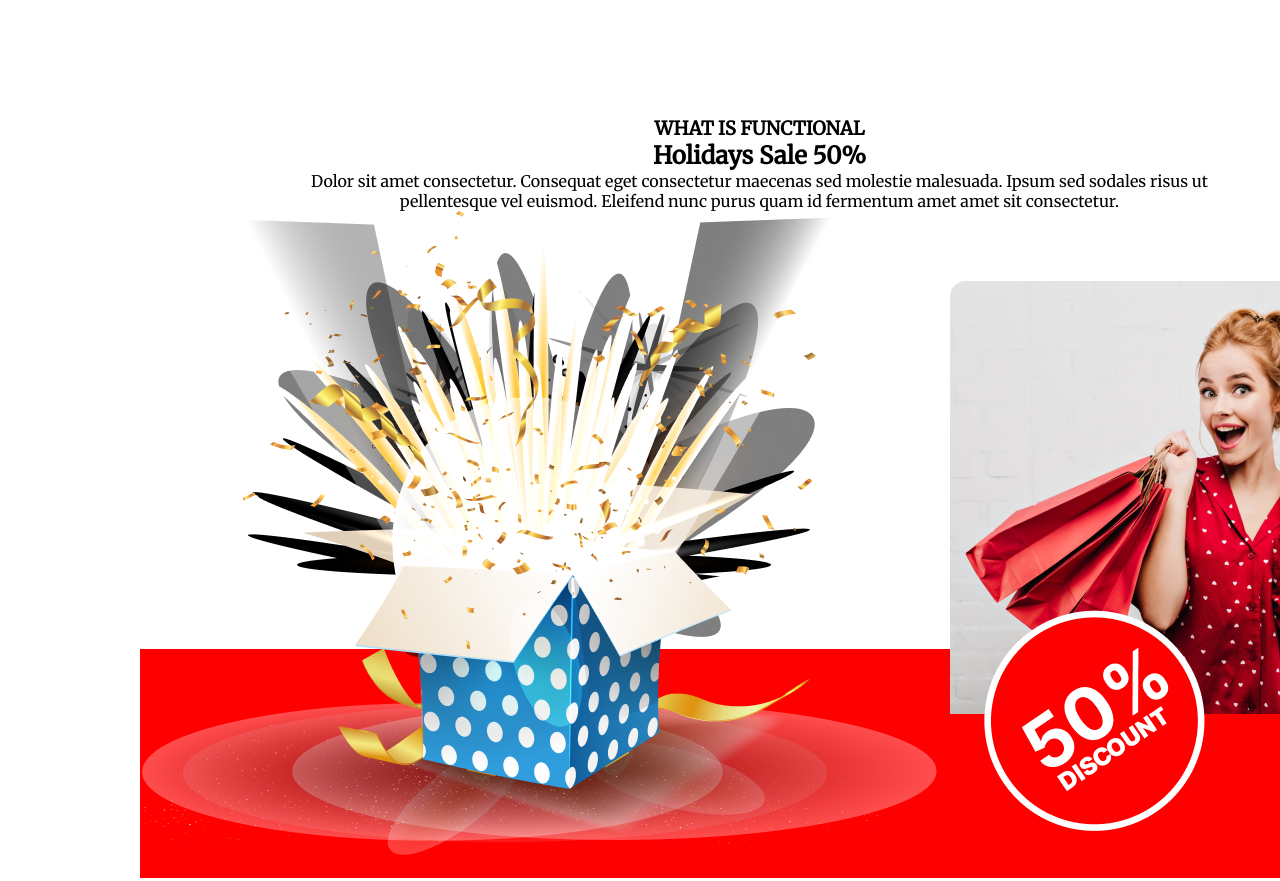
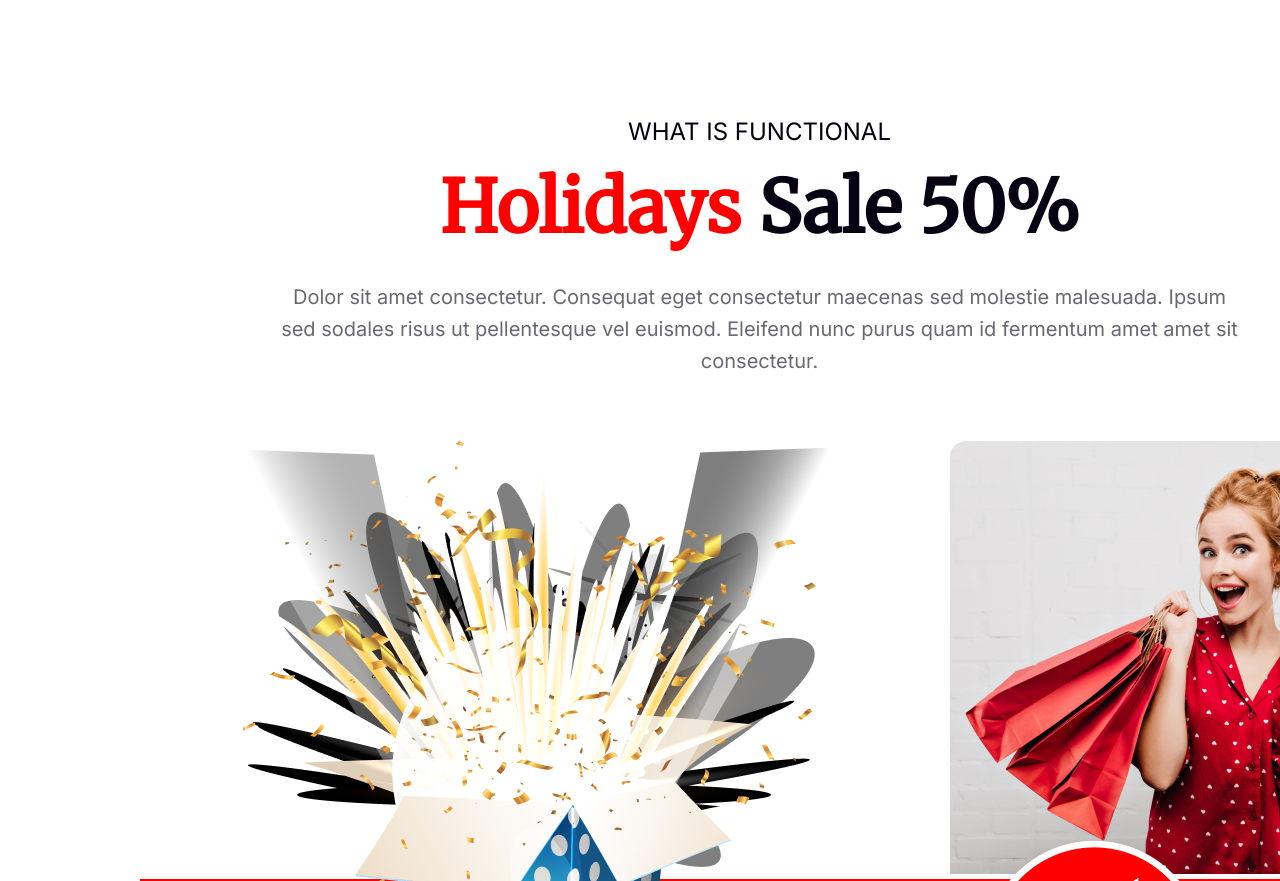
Before and after one commit to riasadul-hoq/new-year-new-mission, a plain HTML site: page index.html in a window 1280 px wide. Shown: the part 3503-4384 px from the top of the page. Drawn offline with Linux system fonts and the light colour scheme.

Commit message:
Hodaily Sale Section Updated

```diff
--- a/index.html
+++ b/index.html
@@ -101,7 +101,7 @@
   <section class="holiday-sale-section">
     <div class="holiday-sale-text-container">
       <h3 class="holiday-sale-intro">WHAT IS FUNCTIONAL</h3>
-      <h1 class="holiday-sale-title">Holidays Sale 50%</h1>
+      <h1 class="holiday-sale-title"><span>Holidays</span> Sale 50%</h1>
       <p class="holiday-sale-message">
         Dolor sit amet consectetur. Consequat eget consectetur maecenas sed
         molestie malesuada. Ipsum sed sodales risus ut pellentesque vel euismod.
@@ -109,8 +109,12 @@
       </p>
     </div>
     <div class="holiday-sale-image-container">
-      <img src="./images/Group 75.png" alt="Box" />
-      <img src="./images/Group 44.png" alt="50% Discount" />
+      <img class="box-image" src="./images/Group 75.png" alt="Box" />
+      <img
+        class="discount-image"
+        src="./images/Group 44.png"
+        alt="50% Discount"
+      />
     </div>
   </section>
 
@@ -202,6 +206,7 @@
       </div>
     </div>
   </section>
+  <!-- Footer Section -->
   <footer>
     <div class="footer-bg">
       <div class="address-container">
--- a/styles/style.css
+++ b/styles/style.css
@@ -254,25 +254,50 @@ body {
 /* Holiday Sale Section Styles */
 
 .holiday-sale-section {
-  background-image: url("../images/Rectangle\ 1.png"),
-    url("../images/Rectangle\ 2.png");
-  background-repeat: no-repeat;
-  background-position: right center, bottom;
   margin: 120px 140px 0px;
-  /* background-origin: border-box; */
 }
 .holiday-sale-text-container {
   text-align: center;
   margin: 120px 140px 0px;
 }
 
-/* .holiday-sale-image-container {
+.holiday-sale-intro {
+  color: #070211;
+  font-family: Inter;
+  font-size: 24px;
+  font-weight: 500;
+}
+
+.holiday-sale-title {
+  color: #070211;
+  text-align: center;
+  font-family: Merriweather;
+  font-size: 72px;
+  font-weight: 900;
+  margin-top: 16px;
+}
+
+.holiday-sale-title span {
+  color: #f00;
+}
+
+.holiday-sale-message {
+  color: rgba(7, 2, 17, 0.6);
+  text-align: center;
+  font-family: Inter;
+  font-size: 20px;
+  font-weight: 500;
+  line-height: 32px;
+  margin-top: 28px;
+}
+
+.holiday-sale-image-container {
   background-image: url("../images/Rectangle\ 1.png"),
     url("../images/Rectangle\ 2.png");
-
   background-repeat: no-repeat;
   background-position: right top, bottom;
-} */
+  margin-top: 64px;
+}
 
 /* Portfolio Section Styles*/
 
```
